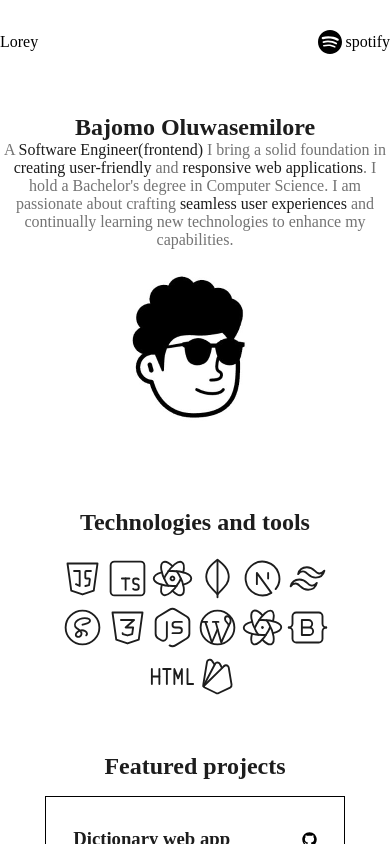
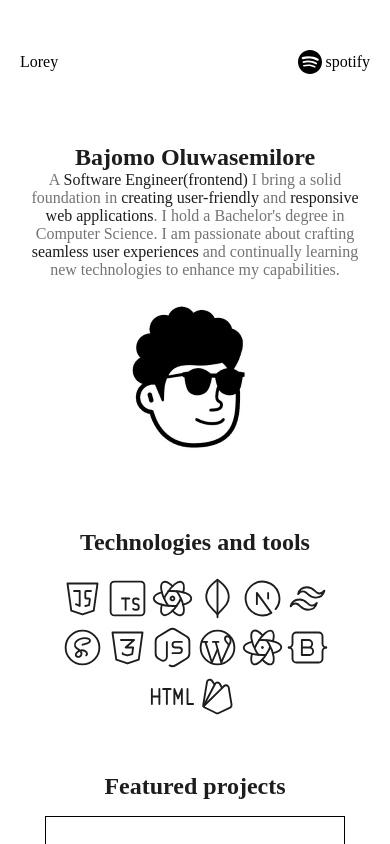
Before and after one commit to Sbtech24/Portfolio, a Next.js app: page / in a window 390 px wide. Shown: the top 844 px of the page. Built offline with nearby package versions, Linux system fonts and the light colour scheme.

Commit message:
ui fixes

```diff
--- a/src/app/page.module.css
+++ b/src/app/page.module.css
@@ -30,6 +30,7 @@
   .heroContainer{
     flex-direction: column;
     text-align: center;
+    padding: 20px;
   }
   .wrapper{
     grid-template-columns: 1fr;
--- a/src/components/Navbar/Navbar.jsx
+++ b/src/components/Navbar/Navbar.jsx
@@ -15,7 +15,6 @@ const Navbar = () => {
           <Image src={spotify}/>
           <p>spotify</p>
           </div>
-
            </Link>
         </nav>
     </div>
--- a/src/components/Navbar/navbar.module.css
+++ b/src/components/Navbar/navbar.module.css
@@ -26,3 +26,9 @@
     align-items: center;
     gap: 0.2rem;
 }
+@media(max-width:600px){
+    .nav{
+     padding: 20px;
+
+    }
+ }
```
